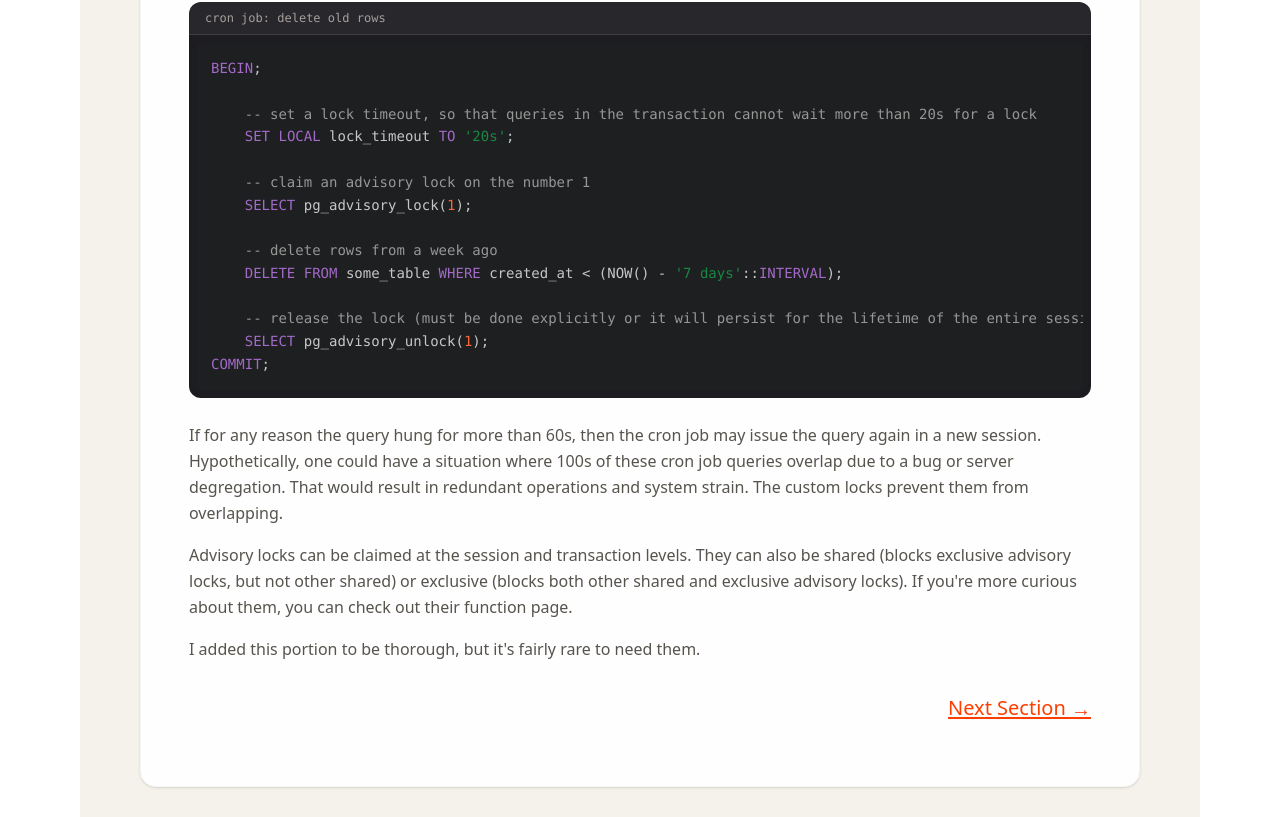
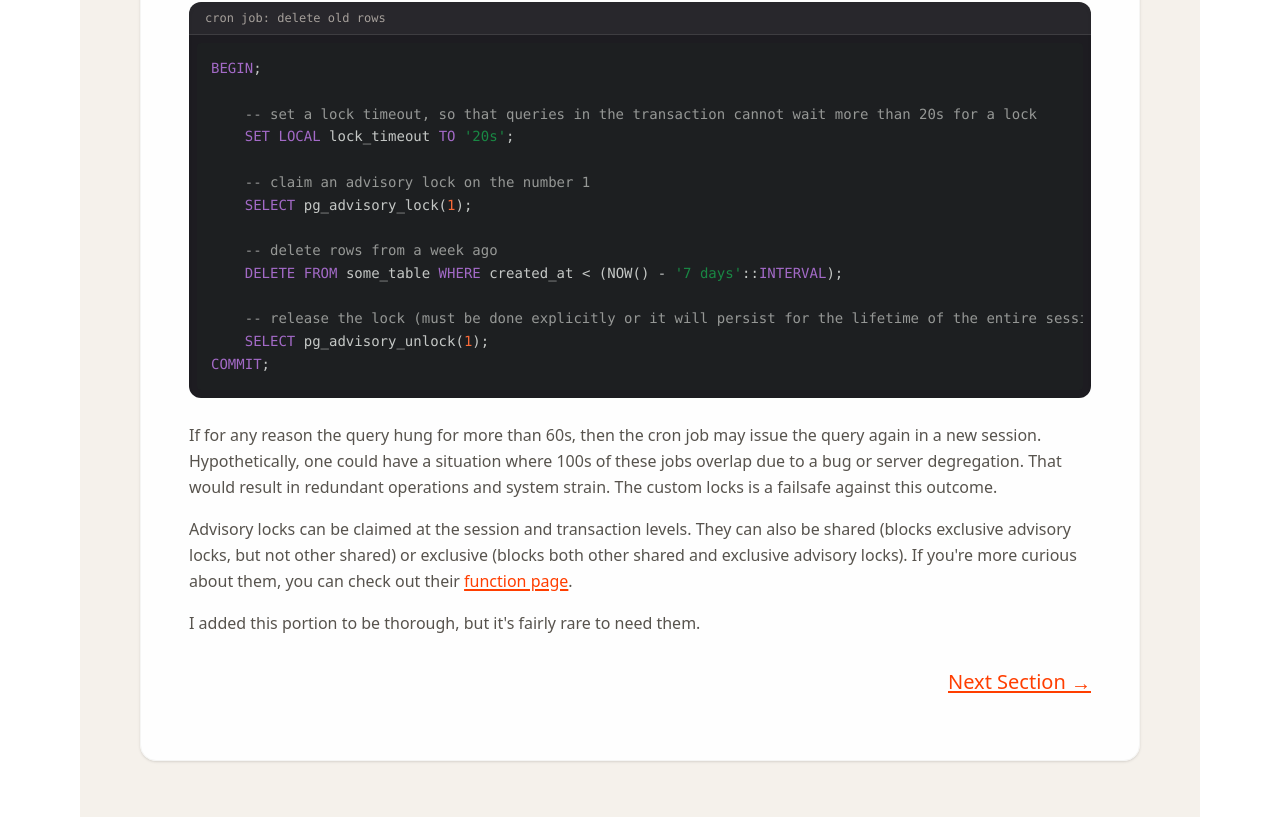
Before and after one commit to TheOtherBrian1/Postgres_Lock_Explainer, a SvelteKit app: page /locks/locks_by_example in a window 1280 px wide. Shown: the part 7046-7863 px from the top of the page. Built offline with nearby package versions, Linux system fonts and the light colour scheme.

Commit message:
fixed typo

```diff
--- a/src/routes/locks/locks_by_example/+page.svelte
+++ b/src/routes/locks/locks_by_example/+page.svelte
@@ -405,9 +405,9 @@ COMMIT;
 
 		<p>
 			It's fairly rare to use these locks and I personally have only used them for managing custom
-			cron jobs. Let's say you had an application level, cron job that <CodeHighlight
+			cron jobs. Let's say you had an application level job that <CodeHighlight
 				>DELETED</CodeHighlight
-			> rows every old rows every 60s:
+			> old rows every 60s:
 		</p>
 
 		<!-- prettier-ignore  -->
@@ -430,16 +430,20 @@ COMMIT;
 
 		<p>
 			If for any reason the query hung for more than 60s, then the cron job may issue the query
-			again in a new session. Hypothetically, one could have a situation where 100s of these cron
-			job queries overlap due to a bug or server degregation. That would result in redundant
-			operations and system strain. The custom locks prevent them from overlapping.
+			again in a new session. Hypothetically, one could have a situation where 100s of these jobs
+			overlap due to a bug or server degregation. That would result in redundant operations and
+			system strain. The custom locks is a failsafe against this outcome.
 		</p>
 
 		<p>
 			Advisory locks can be claimed at the session and transaction levels. They can also be shared
 			(blocks exclusive advisory locks, but not other shared) or exclusive (blocks both other shared
 			and exclusive advisory locks). If you're more curious about them, you can check out their
-			function page.
+			<a
+				class="a"
+				href="https://www.postgresql.org/docs/current/functions-admin.html#FUNCTIONS-ADVISORY-LOCKS"
+				>function page</a
+			>.
 		</p>
 
 		<p>I added this portion to be thorough, but it's fairly rare to need them.</p>
```
